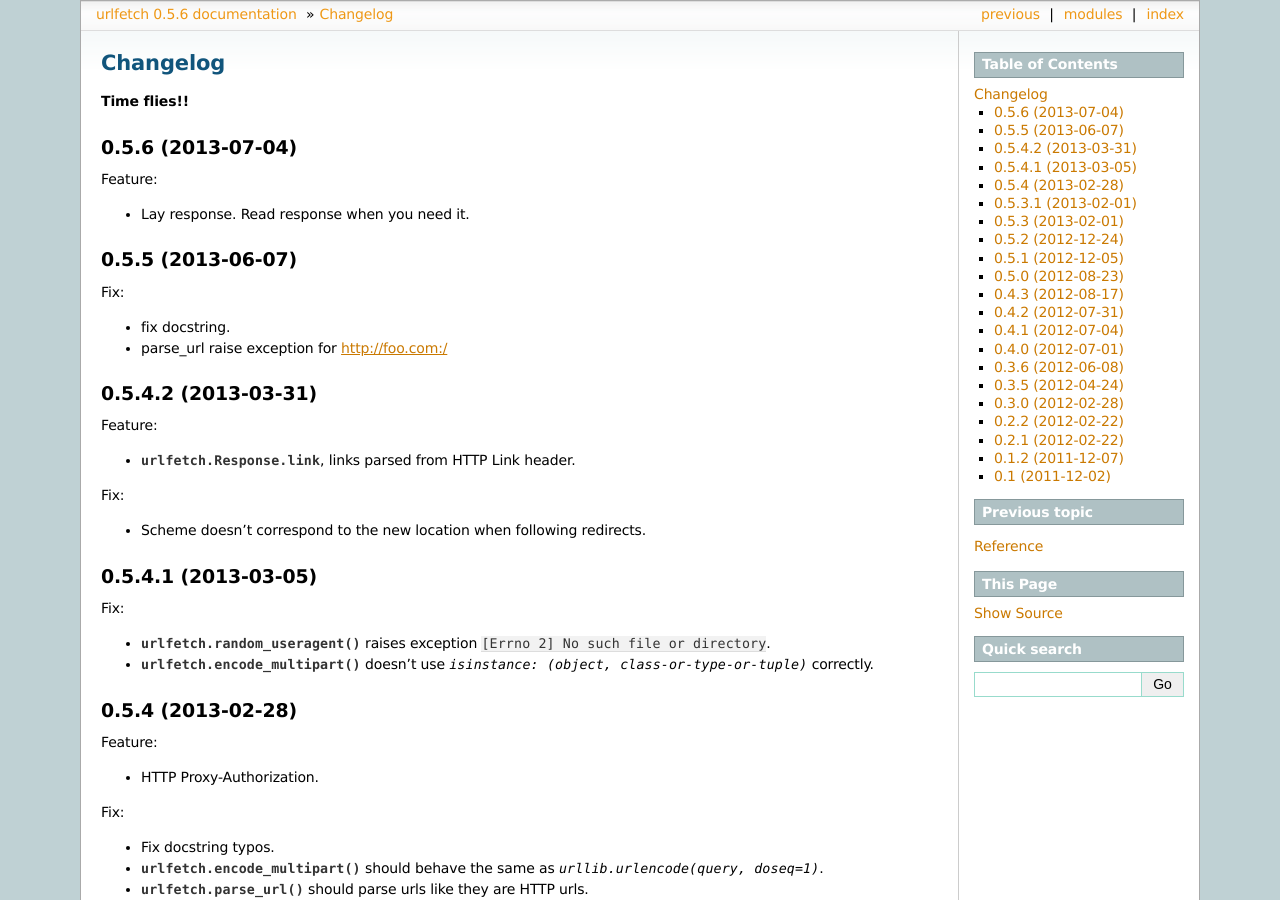
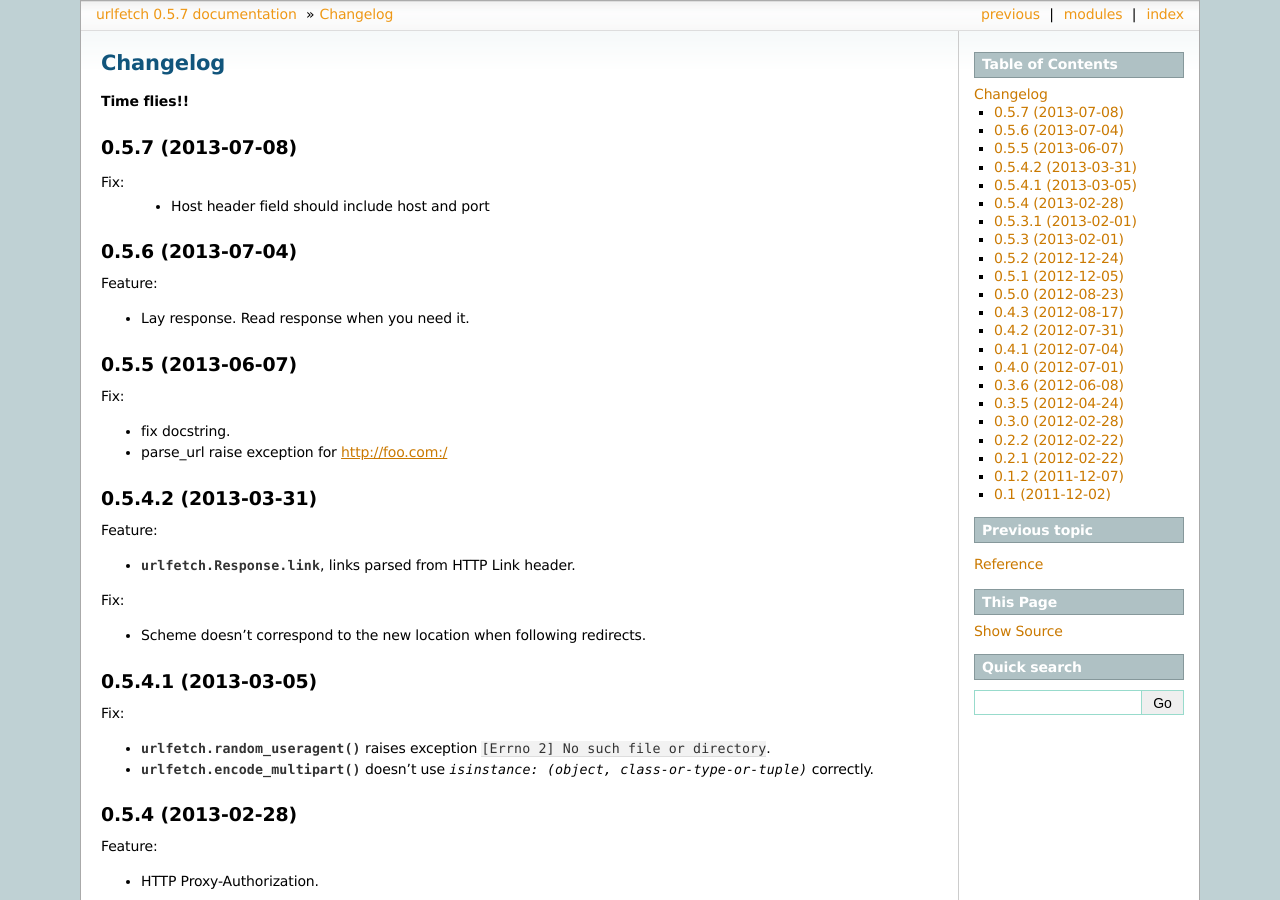
Before and after one commit to ifduyue/urlfetch, a Sphinx documentation site: the page built from doc/changelog.rst, in a window 1280 px wide and 900 px high. Built offline with Sphinx 7.4.7, drawn with Linux system fonts in a browser that asks for light colours; some of the changed text lies outside the part shown.

Commit message:
bump to v0.5.7

```diff
--- a/doc/changelog.rst
+++ b/doc/changelog.rst
@@ -2,6 +2,12 @@ Changelog
 ===========
 
 **Time flies!!**
+
+0.5.7 (2013-07-08)
+++++++++++++++++++++
+
+Fix:
+    * Host header field should include host and port
 
 0.5.6 (2013-07-04)
 ++++++++++++++++++++
--- a/urlfetch.py
+++ b/urlfetch.py
@@ -10,7 +10,7 @@ An easy to use HTTP client based on httplib.
 :license: BSD 2-clause License, see LICENSE for more details.
 '''
 
-__version__ = '0.5.6'
+__version__ = '0.5.7'
 __author__ = 'Yue Du <ifduyue@gmail.com>'
 __url__ = 'https://github.com/ifduyue/urlfetch'
 __license__ = 'BSD 2-Clause License'
```
